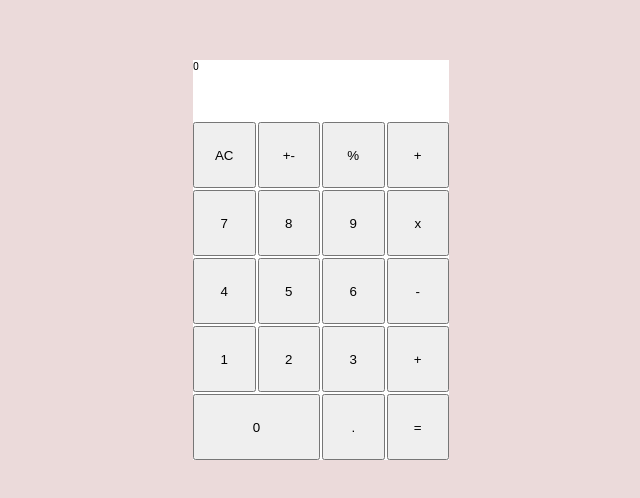
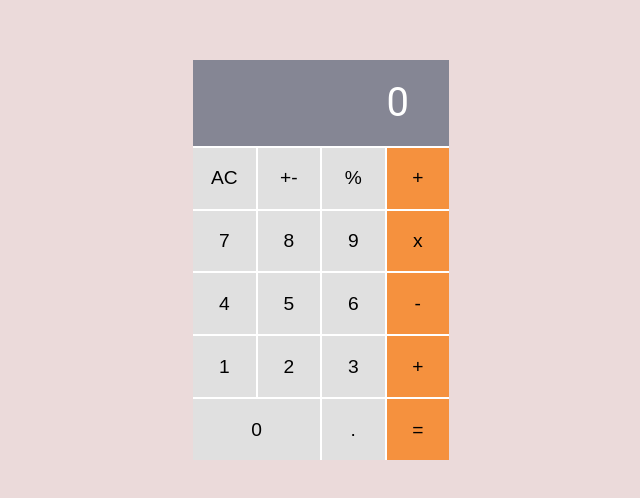
Before and after one commit to DevaWinner/math-magician, a React (Create React App) app: page / in a window 1280 px wide. Shown: the part 140-638 px from the top of the page, without its empty margins (319-959 px from the left). Built offline with nearby package versions, Linux system fonts and the light colour scheme.

Commit message:
Finalize styling and  add interactivity to buttons

```diff
--- a/src/components/stylesheet/calculator.css
+++ b/src/components/stylesheet/calculator.css
@@ -47,3 +47,34 @@ body {
 .first {
   grid-column: 1 / 3;
 }
+
+.result-line-text {
+  grid-column: 1 / 5;
+  display: flex;
+  justify-content: flex-end;
+  align-items: center;
+  padding-right: 1em;
+  font-size: 2.5rem;
+  background-color: var(--result-bar);
+  color: var(--white);
+}
+
+button {
+  border: none;
+  outline: none;
+  background-color: var(--button);
+  font-size: 1.2rem;
+  cursor: pointer;
+}
+
+button:hover {
+  background-color: var(--button-hover);
+}
+
+.last {
+  background-color: var(--last-button);
+}
+
+.last:hover {
+  background-color: var(--last-button-hover);
+}
```
